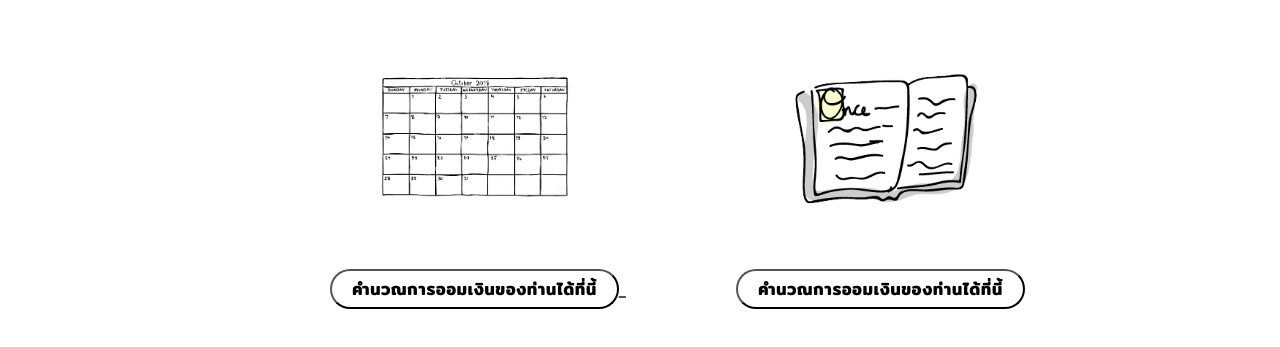
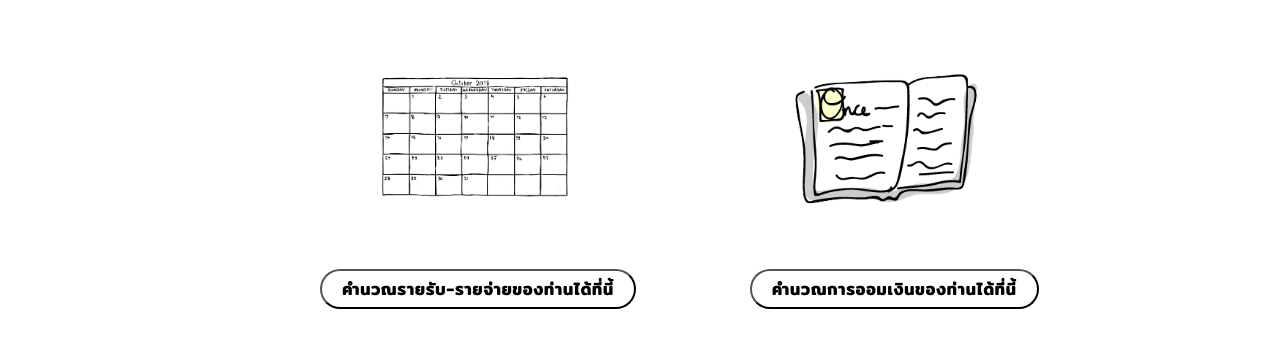
Before and after one commit to HarperWhite/Kernel-Scripts, a plain HTML site: page index.html in a window 1280 px wide. Shown: the part 197-544 px from the top of the page. Drawn offline with Linux system fonts and the light colour scheme.

Commit message:
first commit

```diff
--- a/index.html
+++ b/index.html
@@ -22,7 +22,7 @@
         <img class="pic2" src="note.png">
         <p class="air1"></p>
         <a class="web2" href="income.html">
-            <button class="button" role="button">คำนวณการออมเงินของท่านได้ที่นี้</button>
+            <button class="button" role="button">คำนวณรายรับ-รายจ่ายของท่านได้ที่นี้</button>
         </a>
         <a class="web3" href="savings.html">
             <button class="button" role="button">คำนวณการออมเงินของท่านได้ที่นี้</button>
--- a/style.css
+++ b/style.css
@@ -77,10 +77,9 @@ html , body {
 }
 .web2{
     color: rgb(90, 86, 86);
-    font-size: 20px;
     transition: all 0.4s ease;
-    display: inline;
-    padding-left: 330px;
+    display: inline-block;
+    padding-left: 320px;
     font-family: 'Mitr', sans-serif;
 }
 .web2:hover{
@@ -88,10 +87,9 @@ html , body {
 }
 .web3{
     color: rgb(90, 86, 86);
-    font-size: 20px;
     transition: all 0.4s ease;
     font-family: 'Mitr', sans-serif;
-    display: inline;
+    display: inline-block;
     padding-left: 110px;
 }
 .web3:hover{
@@ -135,4 +133,5 @@ html , body {
     font-family: 'Mitr', sans-serif;
     font-size: 16px;
     font-weight: 600;
+    letter-spacing: 1px;
 }
```
